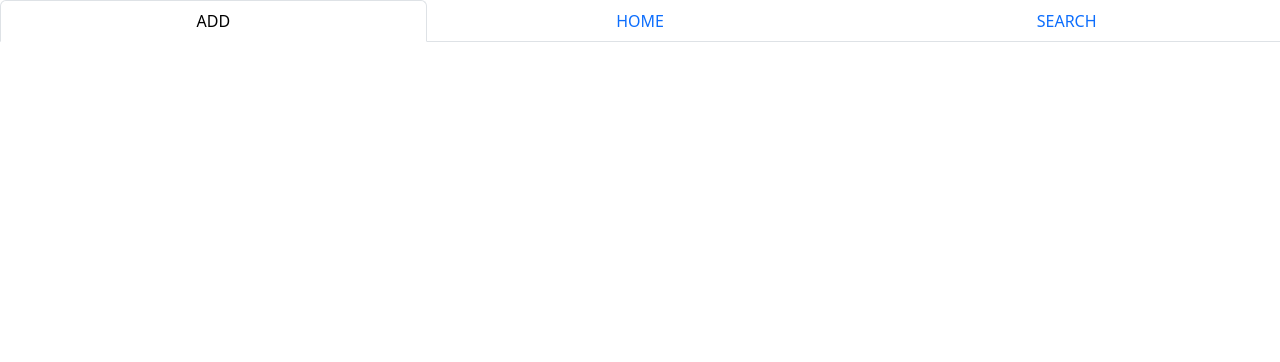
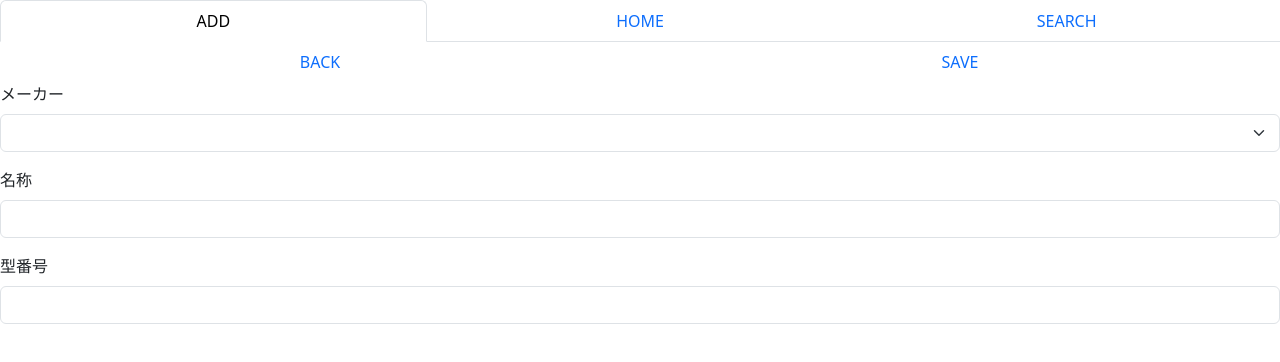
Before and after one commit to ngtnok/my-home-appliance2, a React (Vite) app in the folder frontend/: page / in a window 1280 px wide. Both pictures are taken after a click on the button "ADD". Shown: the top 362 px of the page. Built offline with nearby package versions, Linux system fonts and the light colour scheme; no server answers.

Commit message:
[WIP] fix: empty form

```diff
--- a/frontend/src/App.jsx
+++ b/frontend/src/App.jsx
@@ -9,8 +9,8 @@ function App() {
     const [selectedId, setId] = useState(0);
   return (
       <>
-      <HeaderMenu />
-      {view === "homeView" ? <GalleryCard setView={setView} setId={setId}/>: <Details selectedId={selectedId}/>}
+      <HeaderMenu setView={setView}/>
+      {view === "homeView" ? <GalleryCard setView={setView} setId={setId}/>: <Details view={view} selectedId={selectedId}/>}
       </>
   )
 }
--- a/frontend/src/components/Details.jsx
+++ b/frontend/src/components/Details.jsx
@@ -1,19 +1,19 @@
-import { useState, useEffect } from 'react';
+import { useRef, useState, useEffect } from 'react';
 import Button from 'react-bootstrap/Button';
 import Form from 'react-bootstrap/Form';
 
 import DetailsMenu from './DetailsMenu'
 
-function Details({ selectedId }) {
+function Details({ selectedId, view }) {
+    const inputMaker = useRef("")
     const [detailsObj, setDetailsObj] = useState({});
     useEffect(()=>{
         fetch(`/api/appliances/${selectedId}`).then(res=>res.json()).then(jsoned => setDetailsObj(jsoned)).catch(err=> console.error(err));
         },[])
   return (
       <>
-      <DetailsMenu />
+      <DetailsMenu view={view} selectedId={selectedId}/>
     <Form>
-      <fieldset disabled>
         <Form.Group className="mb-3">
           <Form.Label htmlFor="disabledSelect">メーカー</Form.Label>
           <Form.Select id="disabledSelect">
@@ -22,21 +22,12 @@ function Details({ selectedId }) {
         </Form.Group>
         <Form.Group className="mb-3">
           <Form.Label htmlFor="disabledTextInput">名称</Form.Label>
-          <Form.Control id="disabledTextInput" placeholder={detailsObj.name} />
+          <Form.Control id="disabledTextInput" placeholder={detailsObj.name} ref={inputMaker}/>
         </Form.Group>
         <Form.Group className="mb-3">
           <Form.Label htmlFor="disabledTextInput">型番号</Form.Label>
           <Form.Control id="disabledTextInput" placeholder={detailsObj.modelNumber} />
         </Form.Group>
-{/*         <Form.Group className="mb-3"> */}
-{/*           <Form.Check */}
-{/*             type="checkbox" */}
-{/*             id="disabledFieldsetCheck" */}
-{/*             label="Can't check this" */}
-{/*           /> */}
-{/*         </Form.Group> */}
-{/*         <Button type="submit">Submit</Button> */}
-      </fieldset>
     </Form>
     </>
   );
--- a/frontend/src/components/DetailsMenu.jsx
+++ b/frontend/src/components/DetailsMenu.jsx
@@ -1,13 +1,15 @@
 import Nav from 'react-bootstrap/Nav';
 
-function DetailsMenu() {
+function DetailsMenu({selectedId, view}) {
   return (
-    <Nav justify defaultActiveKey="link-2" className="justify-content-center">
+    <Nav justify defaultActiveKey="/home" className="justify-content-center">
       <Nav.Item>
         <Nav.Link href="/home">BACK</Nav.Link>
       </Nav.Item>
       <Nav.Item>
-        <Nav.Link eventKey="link-2">EDIT</Nav.Link>
+          {selectedId === 0?
+            <Nav.Link eventKey="link-2">SAVE</Nav.Link>:
+            <Nav.Link eventKey="link-2">EDIT</Nav.Link>}
       </Nav.Item>
     </Nav>
   );
--- a/frontend/src/components/HeaderMenu.jsx
+++ b/frontend/src/components/HeaderMenu.jsx
@@ -1,10 +1,10 @@
 import Nav from 'react-bootstrap/Nav';
 
-function HeaderMenu() {
+function HeaderMenu({setView}) {
   return (
     <Nav justify variant="tabs" defaultActiveKey="/home">
       <Nav.Item>
-        <Nav.Link eventKey="link-1">ADD</Nav.Link>
+        <Nav.Link eventKey="link-1" onClick={()=> setView("newForm")}>ADD</Nav.Link>
       </Nav.Item>
       <Nav.Item>
         <Nav.Link href="/home">HOME</Nav.Link>
```
